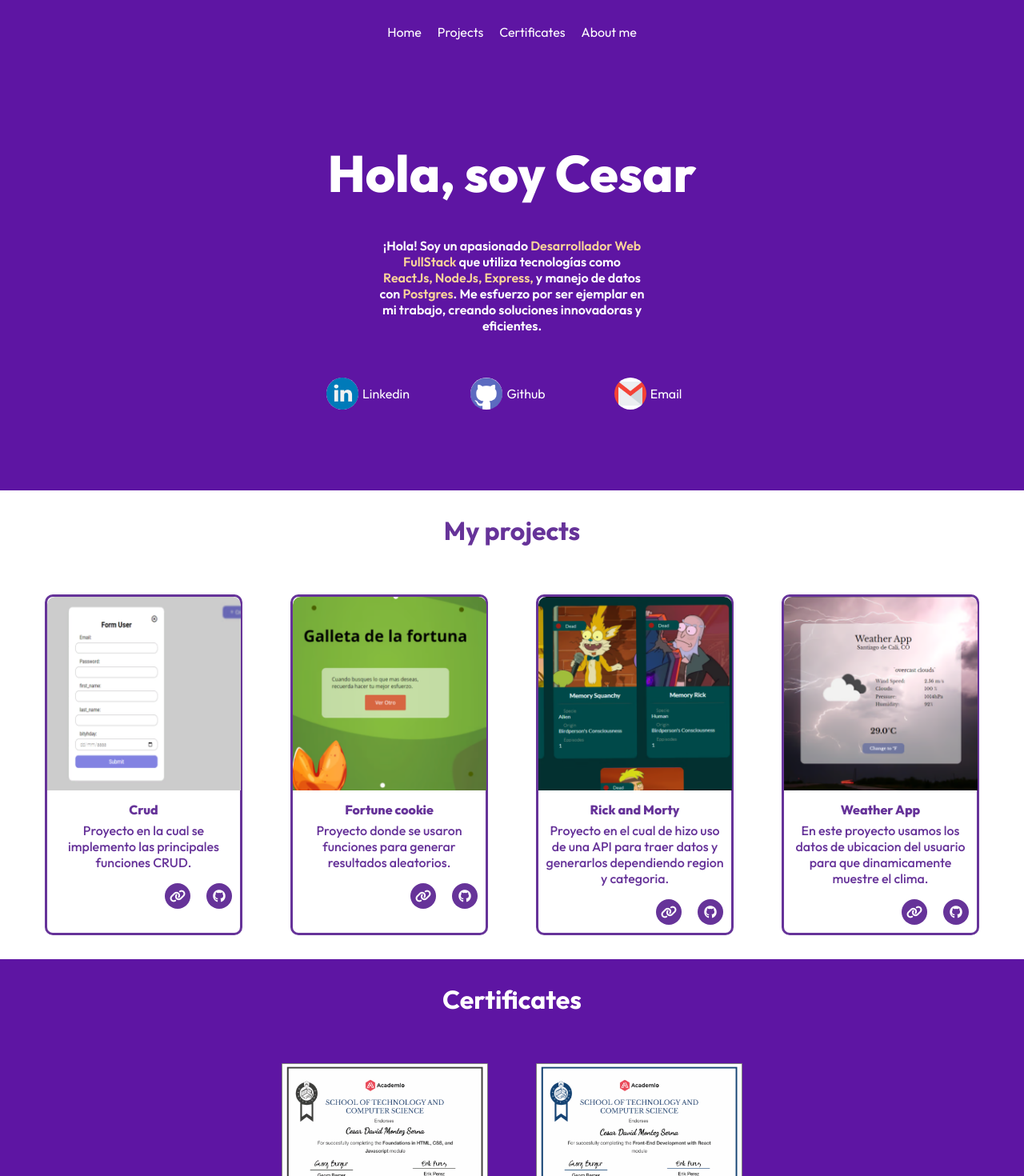
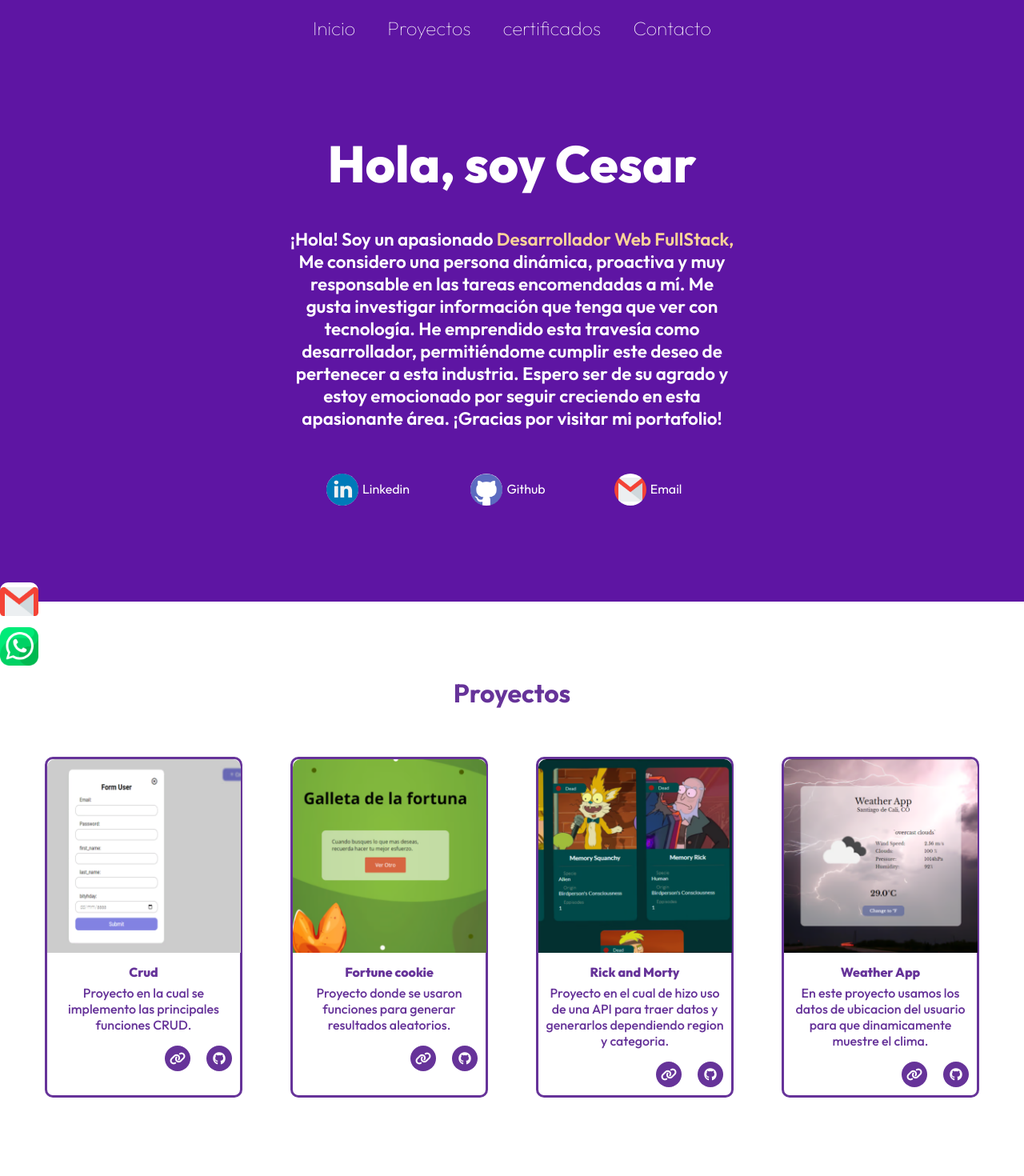
Before and after one commit to ElCesaqr00/Portfolio31-01, a React (Vite) app: page / in a window 1280 px wide. Shown: the top 1470 px of the page at 80% size. Built offline with nearby package versions, Linux system fonts and the light colour scheme.

Commit message:
ajust 1:1

```diff
--- a/src/App.css
+++ b/src/App.css
@@ -29,6 +29,7 @@ main{
 display: flex;
 flex-direction: column;
 margin-top: 5%;
+height: 70vh;
 gap: 50px;
 justify-content: center;
 background-color:  #5E15A3;
@@ -74,6 +75,7 @@ background-color:  #5E15A3;
 }
 
 .HomePage_Text{
+display: block;
 text-align: center;
 margin-top: 7em;
 }
@@ -121,9 +123,17 @@ a{
 }
 
 .projects_container{
- margin-top: 6em;
+display: flex;
+justify-content: center;
+align-items: center;
+ margin-top: 8em;
  background-color: #fff;
  text-align: center;
+}
+.container_prj{
+  margin-top: 4rem;
+  margin-bottom: 6rem;
+
 }
 
 .project_title{
@@ -156,3 +166,37 @@ padding: 30px;
   padding: 30px;
   text-align: center;
 }
+
+.icon_chat{
+  content: "";
+  position:fixed;
+  display: flex;
+  margin-top: 45rem;
+  width: 3rem;
+}
+
+.icon_email{
+  content: "";
+  position:fixed;
+  display: flex;
+  margin-top: 41.5rem;
+  width: 3rem;
+  border-radius: 10px;
+}
+.text-color-link{
+color: black;
+}
+
+@media screen and (min-width: 600px){
+ .listText{
+  font-size: 1.5rem;
+  font-weight: 200;
+  margin: 0px 10px 10px 10px;
+}
+.text_container{
+  width: 25em;
+  font-size: 1.4rem;
+  text-align: center;
+  margin: auto;
+}
+}
--- a/src/App.jsx
+++ b/src/App.jsx
@@ -6,20 +6,27 @@ function App() {
   return (
     <>
       <main>
+      <a href="https://wa.me/573235289093?text=Hola%20amigo,%20Me%20gustaria%20contactarte">
+        <img className="icon_chat" src="../public/images/whatsapp.png" alt="" />
+      </a>
+      <a href="mailto:cesarmontes0842@gmail.com">
+        <img className="icon_email" src="../public/images/gmail.avif" alt="" />
+      </a>
+
         <header className="mainPage">
           <nav className="nav_header">
             <ul className="nav_container">
-              <li className="test11">
-                <a href="#homepageId">Home</a>
+              <li className="listText">
+                <a href="#homepageId">Inicio</a>
               </li>
-              <li>
-                <a href="#projectCards">Projects</a>
+              <li className="listText">
+                <a href="#projectCards">Proyectos</a>
               </li>
-              <li>
-                <a href="#certificateCards">Certificates</a>
+              <li className="listText">
+                <a href="#certificateCards">certificados</a>
               </li>
-              <li>
-                <a href="#info_aboutMe">About me</a>
+              <li className="listText">
+                <a href="#info_aboutMe">Contacto</a>
               </li>
             </ul>
           </nav>
@@ -31,13 +38,14 @@ function App() {
               <article className="text_container">
                 <p>
                   ¡Hola! Soy un apasionado{" "}
-                  <span className="text_roll">Desarrollador Web FullStack</span>{" "}
-                  que utiliza tecnologías como{" "}
-                  <span className="text_roll">ReactJs, NodeJs, Express,</span> y
-                  manejo de datos con{" "}
-                  <span className="text_roll">Postgres</span>. Me esfuerzo por
-                  ser ejemplar en mi trabajo, creando soluciones innovadoras y
-                  eficientes.
+                  <span className="text_roll">Desarrollador Web FullStack,</span>{" "}
+                  Me considero una persona dinámica, proactiva y muy responsable
+                  en las tareas encomendadas a mí. Me gusta investigar
+                  información que tenga que ver con tecnología. He emprendido
+                  esta travesía como desarrollador, permitiéndome cumplir este
+                  deseo de pertenecer a esta industria. Espero ser de su agrado
+                  y estoy emocionado por seguir creciendo en esta apasionante
+                  área. ¡Gracias por visitar mi portafolio!
                 </p>
               </article>
             </article>
@@ -72,7 +80,7 @@ function App() {
               </a>
               <a
                 className="Social_Links1"
-                href="www.google.com"
+                href="mailto:cesarmontes0842@gmail.com"
                 target="_blank"
               >
                 <article className="social_section">
@@ -87,29 +95,22 @@ function App() {
             </section>
           </article>
           <article className="projects_container" id="projectCards">
-            <h1 className="project_title">My projects</h1>
+            <article className="container_prj">
+            <h1 className="project_title">Proyectos</h1>
             <section className="Projects">
               <CardProject />
             </section>
+            </article>
           </article>
           <article className="certificate_container" id="certificateCards">
-            <h1 className="certificate_title">Certificates</h1>
+            <h1 className="certificate_title">Certificados</h1>
             <section className="certificate_info">
               <CardCertificate />
             </section>
           </article>
           <article className="info_aboutMe">
             <article className="info_aboutMe_text" id="info_aboutMe">
-              <h2>Cesar David Montes Serna</h2>
-              <p>
-                ¡Hola de nuevo! Me considero una persona dinámica, proactiva y
-                muy responsable en las tareas encomendadas a mí. Me gusta
-                investigar información que tenga que ver con tecnología. He
-                emprendido esta travesía como desarrollador, permitiéndome
-                cumplir este deseo de pertenecer a esta industria. Espero ser de
-                su agrado y estoy emocionado por seguir creciendo en esta
-                apasionante área. ¡Gracias por visitar mi portafolio!
-              </p>
+
             </article>
           </article>
         </section>
```
Also changed, not shown: public/images/whatsapp.avif (added), public/images/whatsapp.png (added).
